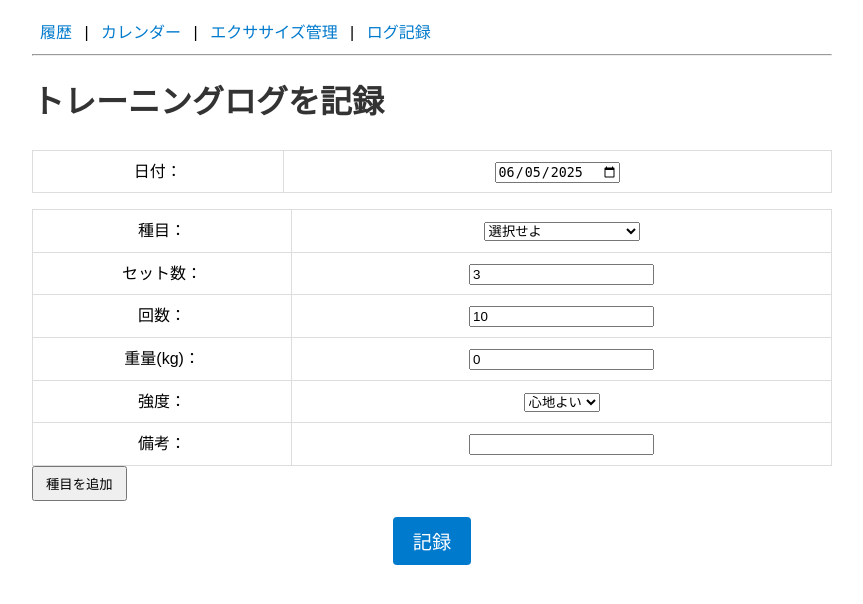
After one commit to CapybaraWhiskers/masule-app, a Flask app: page /log in a window 1280 px wide. The commit adds this page. Shown: the top 604 px of the page, without its empty margins (208-1071 px from the left). Run offline with Flask 3, Linux system fonts and the light colour scheme; data comes from the database, SQL or seed files in the repository.

Commit message:
Revert "Update history table and remove log page"

```diff
--- a/app.py
+++ b/app.py
@@ -83,25 +83,14 @@
 def index():
     conn = get_db_connection()
     # muscle_group も取得して行の色分けに使う
-    rows = conn.execute('''
-        SELECT w.id, w.date, e.name AS exercise, e.muscle_group, w.sets, w.reps,
-               w.weight, w.intensity
+    workouts = conn.execute('''
+        SELECT w.id, w.date, e.name AS exercise, e.muscle_group, w.sets, w.reps, w.weight
         FROM workouts w
         JOIN exercises e ON w.exercise_id = e.id
         ORDER BY w.date DESC
     ''').fetchall()
     exercises = conn.execute('SELECT name FROM exercises ORDER BY name ASC').fetchall()
     conn.close()
-
-    workouts = []
-    for r in rows:
-        item = dict(r)
-        try:
-            item['date_display'] = datetime.strptime(r['date'], '%Y-%m-%d').strftime('%-m/%-d')
-        except Exception:
-            item['date_display'] = r['date']
-        workouts.append(item)
-
     return render_template('index.html', workouts=workouts, exercises=exercises)
 
 @app.route('/edit_workout/<int:wid>', methods=['GET', 'POST'])
@@ -250,26 +239,35 @@
     conn.close()
     return render_template('exercises.html', exercises=rows, sort=sort, muscle=muscle, numbers=number_map)
 
-@app.route('/log', methods=['POST'])
+@app.route('/log', methods=['GET', 'POST'])
 def log():
     conn = get_db_connection()
-    # トレーニングログ登録（複数行対応）
-    date = request.form['date'] or datetime.now().strftime('%Y-%m-%d')
-    exercise_ids = request.form.getlist('exercise_id')
-    sets_list = request.form.getlist('sets')
-    reps_list = request.form.getlist('reps')
-    weight_list = request.form.getlist('weight')
-    intensity_list = request.form.getlist('intensity')
-    note_list = request.form.getlist('note')
-    for ex, st, rp, wt, it, nt in zip(exercise_ids, sets_list, reps_list, weight_list, intensity_list, note_list):
-        intensity_value = it if it else '心地よい'
-        conn.execute(
-            'INSERT INTO workouts (exercise_id, date, sets, reps, weight, intensity, note) VALUES (?, ?, ?, ?, ?, ?, ?)',
-            (int(ex), date, int(st), int(rp), float(wt), intensity_value, nt.strip())
-        )
-    conn.commit()
+    if request.method == 'POST':
+        # トレーニングログ登録（複数行対応）
+        date = request.form['date'] or datetime.now().strftime('%Y-%m-%d')
+        exercise_ids = request.form.getlist('exercise_id')
+        sets_list = request.form.getlist('sets')
+        reps_list = request.form.getlist('reps')
+        weight_list = request.form.getlist('weight')
+        intensity_list = request.form.getlist('intensity')
+        note_list = request.form.getlist('note')
+        for ex, st, rp, wt, it, nt in zip(exercise_ids, sets_list, reps_list, weight_list, intensity_list, note_list):
+            intensity_value = it if it else '心地よい'
+            conn.execute(
+                'INSERT INTO workouts (exercise_id, date, sets, reps, weight, intensity, note) VALUES (?, ?, ?, ?, ?, ?, ?)',
+                (int(ex), date, int(st), int(rp), float(wt), intensity_value, nt.strip())
+            )
+        conn.commit()
+        conn.close()
+        return redirect(url_for('index'))
+
+    # GET時：エクササイズ一覧をプルダウン表示
+    # 部位(muscle_group)の名前順で並べ替える
+    exercises = conn.execute(
+        'SELECT * FROM exercises ORDER BY muscle_group ASC, name ASC'
+    ).fetchall()
     conn.close()
-    return redirect(url_for('index'))
+    return render_template('log.html', exercises=exercises)
 
 @app.route('/log_form')
 def log_form_modal():
--- a/static/script.js
+++ b/static/script.js
@@ -236,12 +236,4 @@
         });
     });
   });
-
-  // shrink long exercise names
-  document.querySelectorAll('.exercise-name').forEach(function(td){
-    var max = 130;
-    if(td.scrollWidth > max){
-      td.style.fontSize = '0.9em';
-    }
-  });
 });
--- a/static/style.css
+++ b/static/style.css
@@ -148,10 +148,3 @@
   cursor: pointer;
   font-size: 1.5em;
 }
-
-.exercise-name {
-  max-width: 130px;
-  white-space: nowrap;
-  overflow: hidden;
-  display: inline-block;
-}
--- a/templates/base.html
+++ b/templates/base.html
@@ -9,7 +9,8 @@
   <nav>
     <a href="{{ url_for('index') }}">履歴</a> |
     <a href="{{ url_for('calendar_view') }}">カレンダー</a> |
-    <a href="{{ url_for('exercises') }}">エクササイズ管理</a>
+    <a href="{{ url_for('exercises') }}">エクササイズ管理</a> |
+    <a href="{{ url_for('log') }}">ログ記録</a>
   </nav>
   <hr>
   {% block content %}{% endblock %}
--- /dev/null
+++ b/templates/log.html
@@ -0,0 +1,60 @@
+{% extends 'base.html' %}
+{% block title %}ログ記録{% endblock %}
+{% block content %}
+<h1>トレーニングログを記録</h1>
+<form method="post" id="logForm">
+  <table>
+    <tr>
+      <td>日付：</td>
+      <td><input type="date" name="date" id="dateInput"></td>
+    </tr>
+  </table>
+
+  <div id="entries">
+    <div class="entry">
+      <table>
+        <tr>
+          <td>種目：</td>
+          <td>
+            <select name="exercise_id" class="exercise-select" required>
+              <option value="" selected disabled>選択せよ</option>
+              {% for e in exercises %}
+                <option value="{{ e.id }}" data-sets="{{ e.default_sets }}" data-reps="{{ e.default_reps }}" data-weight="{{ e.default_weight }}">{{ e.name }}（{{ e.muscle_group }}）</option>
+              {% endfor %}
+            </select>
+          </td>
+        </tr>
+        <tr>
+          <td>セット数：</td>
+          <td><input type="number" name="sets" value="3" required></td>
+        </tr>
+        <tr>
+          <td>回数：</td>
+          <td><input type="number" name="reps" value="10" required></td>
+        </tr>
+        <tr>
+          <td>重量(kg)：</td>
+          <td><input type="number" name="weight" step="0.1" value="0" required></td>
+        </tr>
+        <tr>
+          <td>強度：</td>
+          <td>
+            <select name="intensity">
+              <option value="高い">高い</option>
+              <option value="心地よい" selected>心地よい</option>
+              <option value="低">低</option>
+            </select>
+          </td>
+        </tr>
+        <tr>
+          <td>備考：</td>
+          <td><input type="text" name="note"></td>
+        </tr>
+      </table>
+    </div>
+  </div>
+
+  <button type="button" id="addEntry">種目を追加</button>
+  <button type="submit" class="submit-btn">記録</button>
+</form>
+{% endblock %}
```
Also changed, not shown: templates/index.html (+3 -5 lines).
